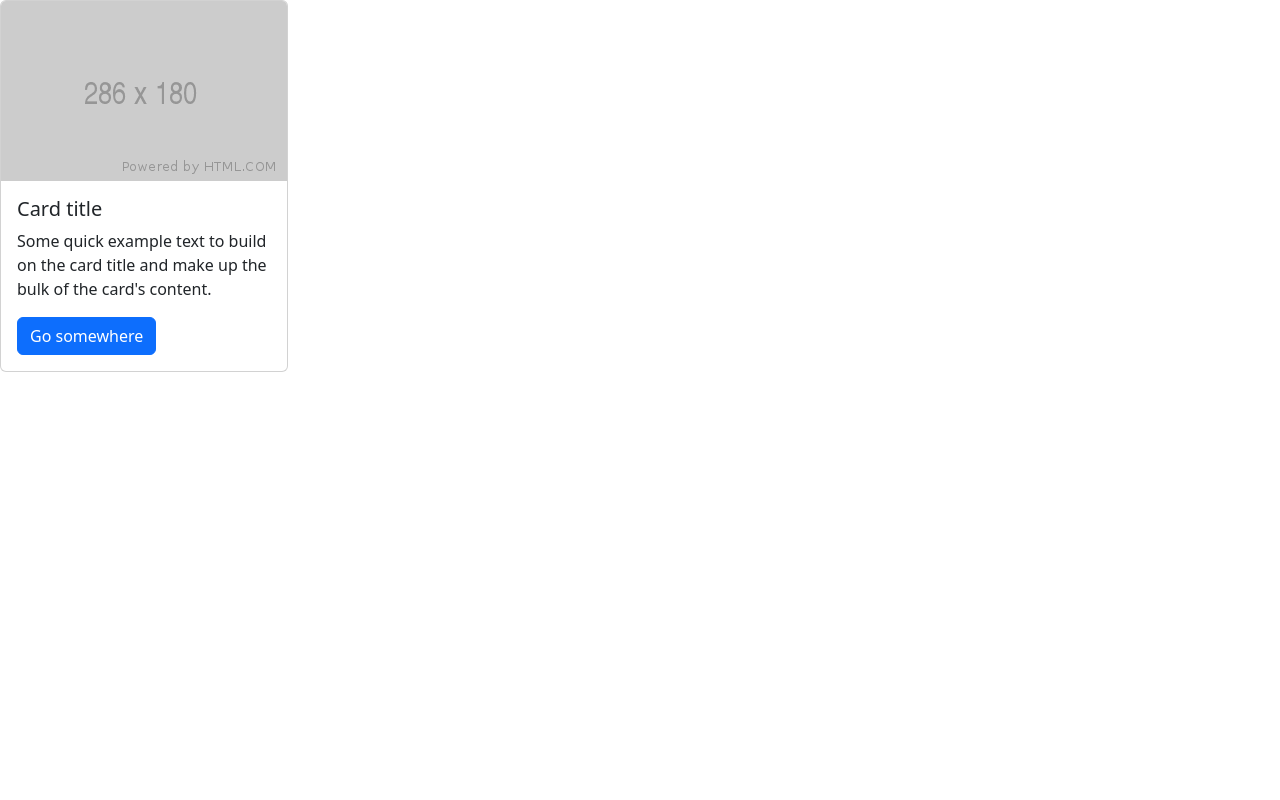
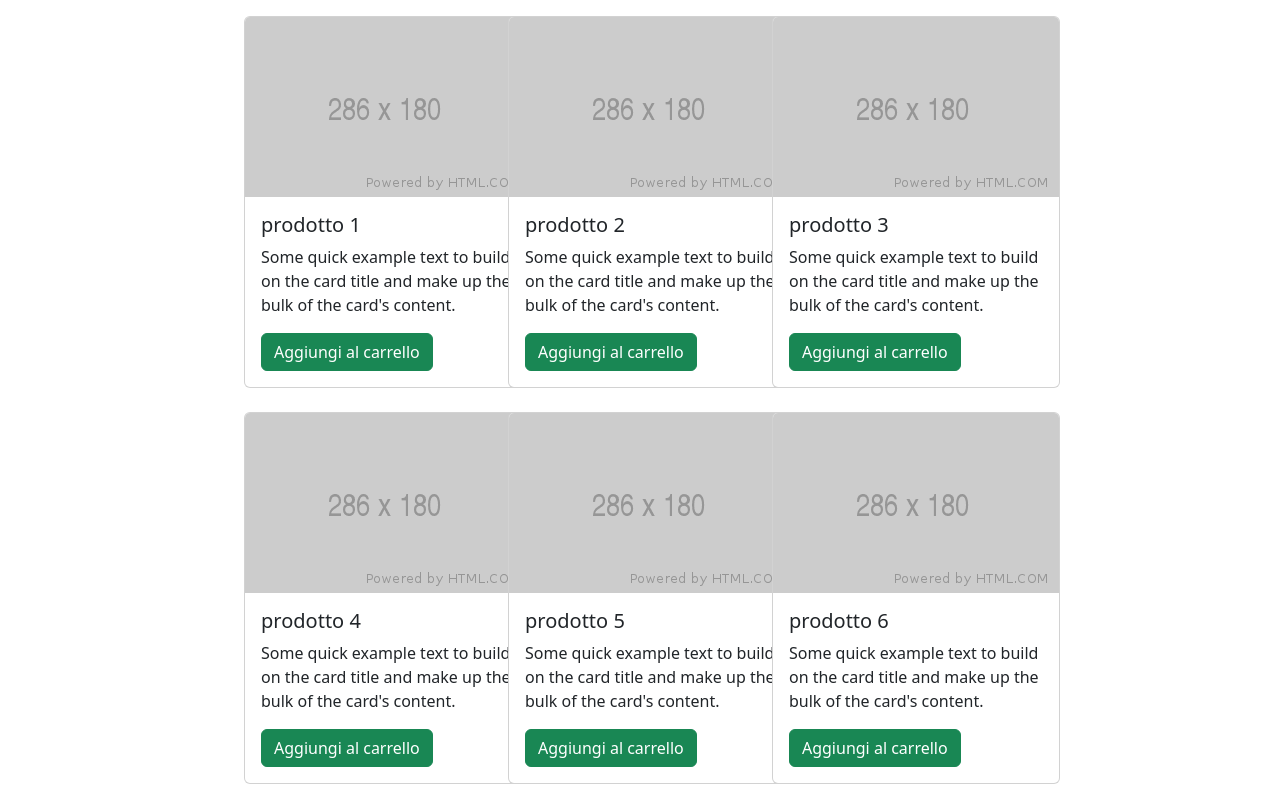
Before and after one commit to dacn-UFS07/progetto-ufs11, an Angular app: page / in a window 1280 px wide. Built offline with nearby package versions, Linux system fonts and the light colour scheme.

Commit message:
feat: card product grid implemented

```diff
--- a/src/app/app.component.html
+++ b/src/app/app.component.html
@@ -1,8 +1 @@
-<div class="card" style="width: 18rem;">
-    <img src="../assets/placeholder_card_product.png" class="card-img-top" alt="...">
-    <div class="card-body">
-        <h5 class="card-title">Card title</h5>
-        <p class="card-text">Some quick example text to build on the card title and make up the bulk of the card's content.</p>
-        <a href="#" class="btn btn-primary">Go somewhere</a>
-    </div>
-</div>
+<app-prodotti></app-prodotti>
--- a/src/app/app.module.ts
+++ b/src/app/app.module.ts
@@ -3,10 +3,12 @@ import { BrowserModule } from '@angular/platform-browser';
 
 import { AppRoutingModule } from './app-routing.module';
 import { AppComponent } from './app.component';
+import { ProdottiComponent } from './prodotti/prodotti.component';
 
 @NgModule({
   declarations: [
-    AppComponent
+    AppComponent,
+    ProdottiComponent
   ],
   imports: [
     BrowserModule,
--- /dev/null
+++ b/src/app/prodotti/prodotti.component.html
@@ -0,0 +1,16 @@
+<div style="width: 60%; margin: auto; margin-top: 1rem; margin-bottom: 1rem;">
+    <div class="row row-cols-1 row-cols-md-3 g-4">
+        <div *ngFor="let prodotto of prodotti" style="padding: 0;">
+            <div class="col">
+                <div class="card" style="width: 18rem;">
+                    <img src="../assets/placeholder_card_product.png" class="card-img-top" alt="...">
+                    <div class="card-body">
+                        <h5 class="card-title">{{ prodotto.nome }}</h5>
+                        <p class="card-text">Some quick example text to build on the card title and make up the bulk of the card's content.</p>
+                        <button type="button" class="btn btn-success">Aggiungi al carrello</button>
+                    </div>
+                </div>
+            </div>
+        </div>
+    </div>
+</div>
--- /dev/null
+++ b/src/app/prodotti/prodotti.component.ts
@@ -0,0 +1,21 @@
+import { Component, OnInit } from '@angular/core';
+import { Prodotto } from '../models/prodotto.model';
+import { ProdottoService } from '../services/prodotto.service';
+
+@Component({
+  selector: 'app-prodotti',
+  templateUrl: './prodotti.component.html',
+  styleUrls: ['./prodotti.component.css']
+})
+export class ProdottiComponent implements OnInit {
+
+  prodotti :Prodotto[] = []
+
+  constructor(private prodottoService :ProdottoService) {
+    this.prodotti = this.prodottoService.prodotti
+   }
+
+  ngOnInit(): void {
+  }
+
+}
--- /dev/null
+++ b/src/app/services/prodotto.service.ts
@@ -0,0 +1,23 @@
+import { Injectable } from '@angular/core';
+import { Prodotto } from '../models/prodotto.model';
+
+@Injectable({
+  providedIn: 'root'
+})
+export class ProdottoService {
+
+  private _prodotti :Prodotto[] = [
+    {codice:"001",nome:"prodotto 1", categoria:1, slug:"prod1",prezzo:100,foto:""},
+    {codice:"002",nome:"prodotto 2", categoria:2, slug:"prod2",prezzo:200,foto:""},
+    {codice:"003",nome:"prodotto 3", categoria:1, slug:"prod3",prezzo:300,foto:""},
+    {codice:"004",nome:"prodotto 4", categoria:2, slug:"prod4",prezzo:400,foto:""},
+    {codice:"005",nome:"prodotto 5", categoria:2, slug:"prod5",prezzo:500,foto:""},
+    {codice:"006",nome:"prodotto 6", categoria:1, slug:"prod6",prezzo:250,foto:""},
+  ]
+
+  constructor() { }
+
+  get prodotti() {
+    return [...this._prodotti]
+  }
+}
```
Also changed, not shown: src/app/models/prodotto.model.ts (added, +8 -0 lines), src/app/prodotti/prodotti.component.css (added), 2 other files (tests, documents, lock files or other folders).
